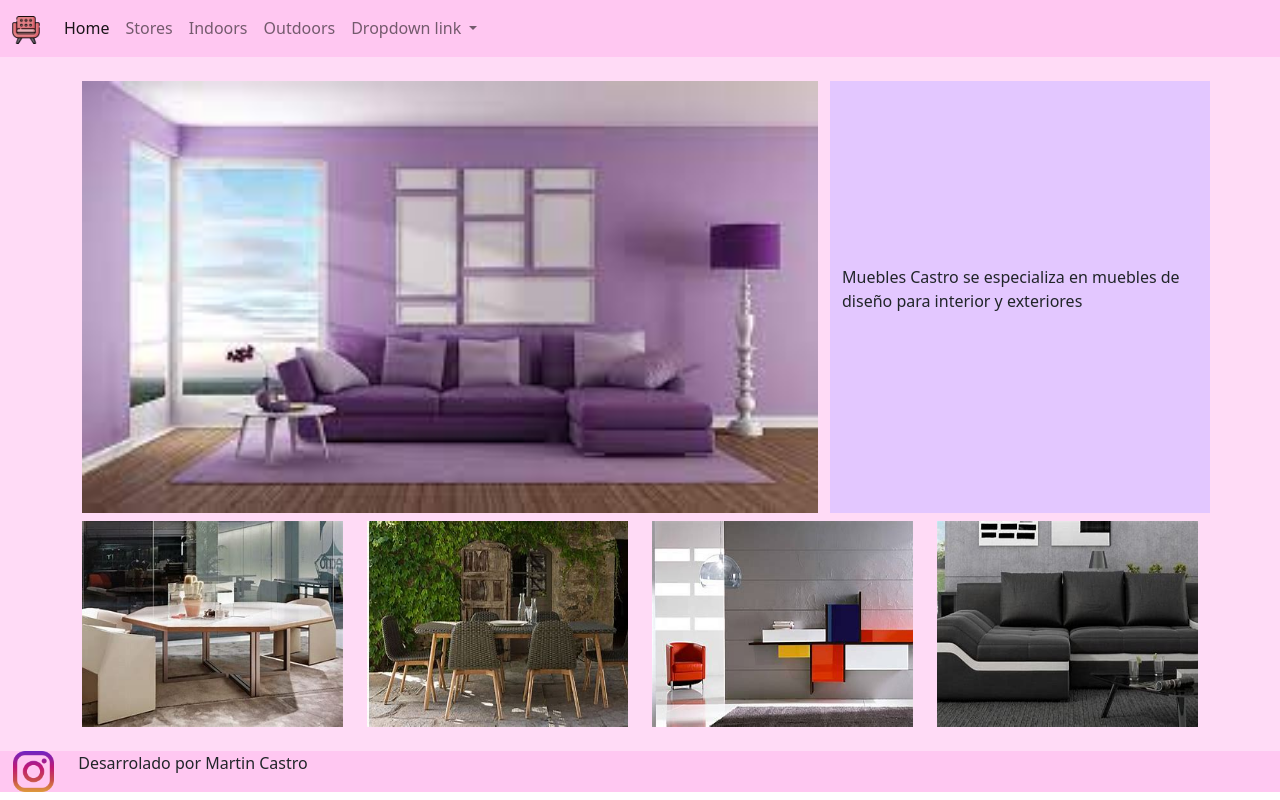
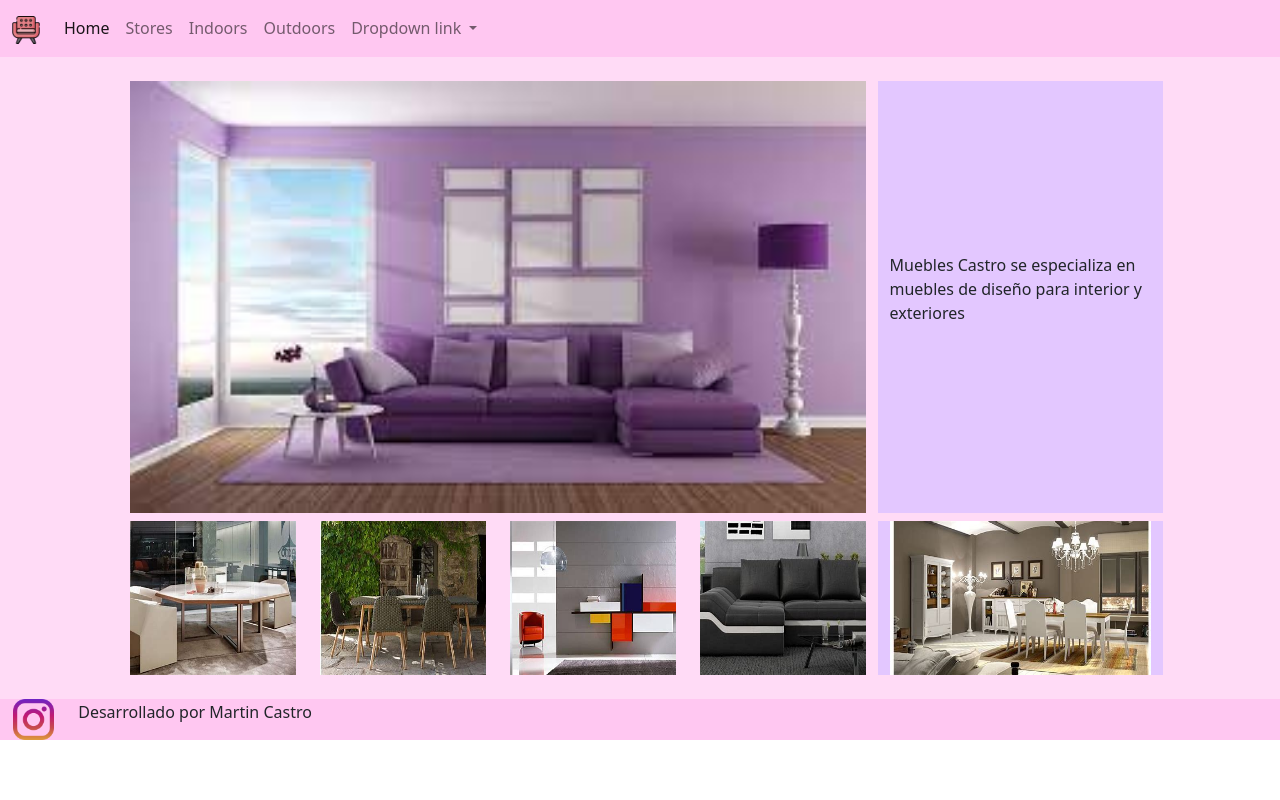
Before and after one commit to Martin-c94/Muebles6-Castro, a plain HTML site: page index.html in a window 1280 px wide. Drawn offline with nearby package versions, Linux system fonts and the light colour scheme.

Commit message:
Muebles7-Castro

```diff
--- a/index.html
+++ b/index.html
@@ -53,29 +53,32 @@
     <!--Inicio Main-->
     <main>
         <section class="container">
-            <div class="row pt-4 pb-2">
+            <div class="row pt-4 pb-2 d-flex flex-row justify-content-center">
                 <div class="col-8">
                     <img src="images/download.jpg" alt="" class="img-inicio">
                 </div>
-                <div class="col-4 texto-inicio d-flex align-items-center">
-                    <p>
+                <div class="col-3 d-flex align-items-center">
+                    <p class="p-inicio">
                         Muebles Castro se especializa en muebles de diseño para interior y exteriores
                     </p>
                 </div>
 
             </div>
-            <div class="row pb-4">
-                <div class="col-3">
+            <div class="row pb-4 d-flex flex-row justify-content-center">
+                <div class="col-2">
                     <img src="images/mesa_hexagono.jpg" alt="" class="img-inicio">
                 </div>
-                <div class="col-3">
+                <div class="col-2">
                     <img src="images/mesa_outdoors.jpg" alt="" class="img-inicio">
                 </div>
-                <div class="col-3">
+                <div class="col-2">
                     <img src="images/mesa_picasso.jpg" alt="" class="img-inicio">
                 </div>
+                <div class="col-2">
+                  <img src="images/sillon_black.jpg" alt="" class="img-inicio">
+                </div>
                 <div class="col-3">
-                  <img src="images/sillon_black.jpg" alt="" class="img-inicio">
+                  <img src="images/mesa_inglesa.jpg" alt="" class="img-inicio">
                 </div>
             </div>
         </section>
@@ -88,11 +91,11 @@
         <div class="row">
           <div class="col-1 d-flex flex-row align-items-center dv-instagram">
             <a href="https://instagram.com" target="_blank" class="d-flex flex-row justify-content-start">
-              <img src="images/instagram.png" alt="" class="img-instagram">
+              <img src="images/instagram.png" alt="" class="img-instagram" width="28" height="28">
             </a>
           </div>
           <div class="col-11 d-flex flex-row align-items-center justify-content-start">
-              <p class="footer-p">Desarrolado por Martin Castro</p>
+              <p class="footer-p">Desarrollado por Martin Castro</p>
           </div>
         </div>
       </section>
--- a/style.css
+++ b/style.css
@@ -13,7 +13,7 @@
     transform: rotate(1.0turn);
 }
 
-/*Propiedades especificas al Main*/
+/*Propiedades especificas a Home*/
 
 .img-inicio {
     width: 100%;
@@ -24,11 +24,28 @@ main {
     background-color: hsl(315,100%,93%);
 }
 
-.texto-inicio {
+.col-3 {
     background-color: hsl(270, 100%, 89%);
 }
 
-/*Fin propiedades especificas al main*/
+/*Fin propiedades especificas a Home*/
+
+/*Propiedades especificas a Stores*/
+
+.iframe-locales {
+    width: 100%;
+}
+
+.h1-stores {
+    font-size: 150%;
+}
+
+.h3-stores {
+    font-size: 100%;
+}
+
+
+/*Fin Propiedades especificas a Stores*/
 
 /*Propiedades especificas al Footer*/
 
```
Also changed, not shown: pages/Stores.html (+5 -5 lines).
